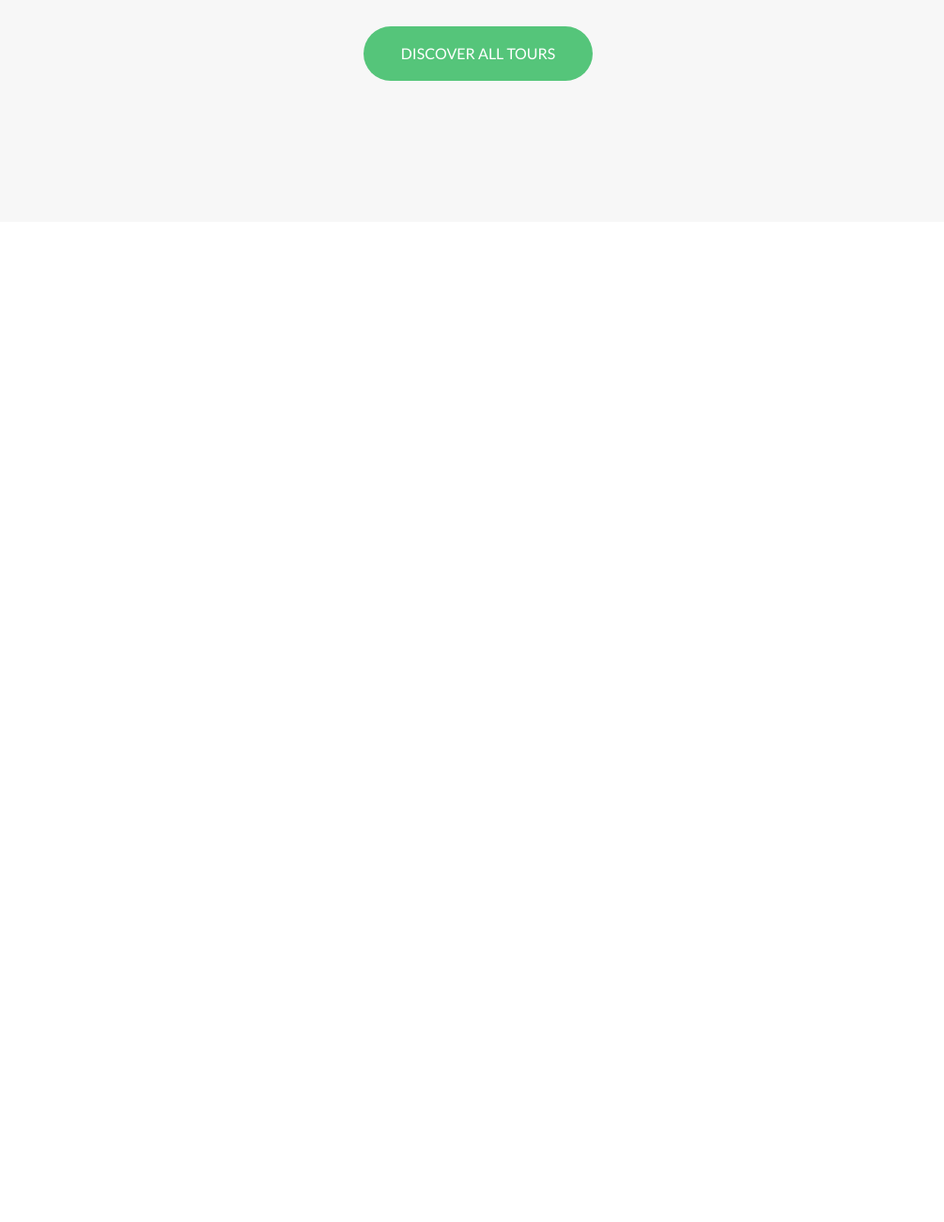
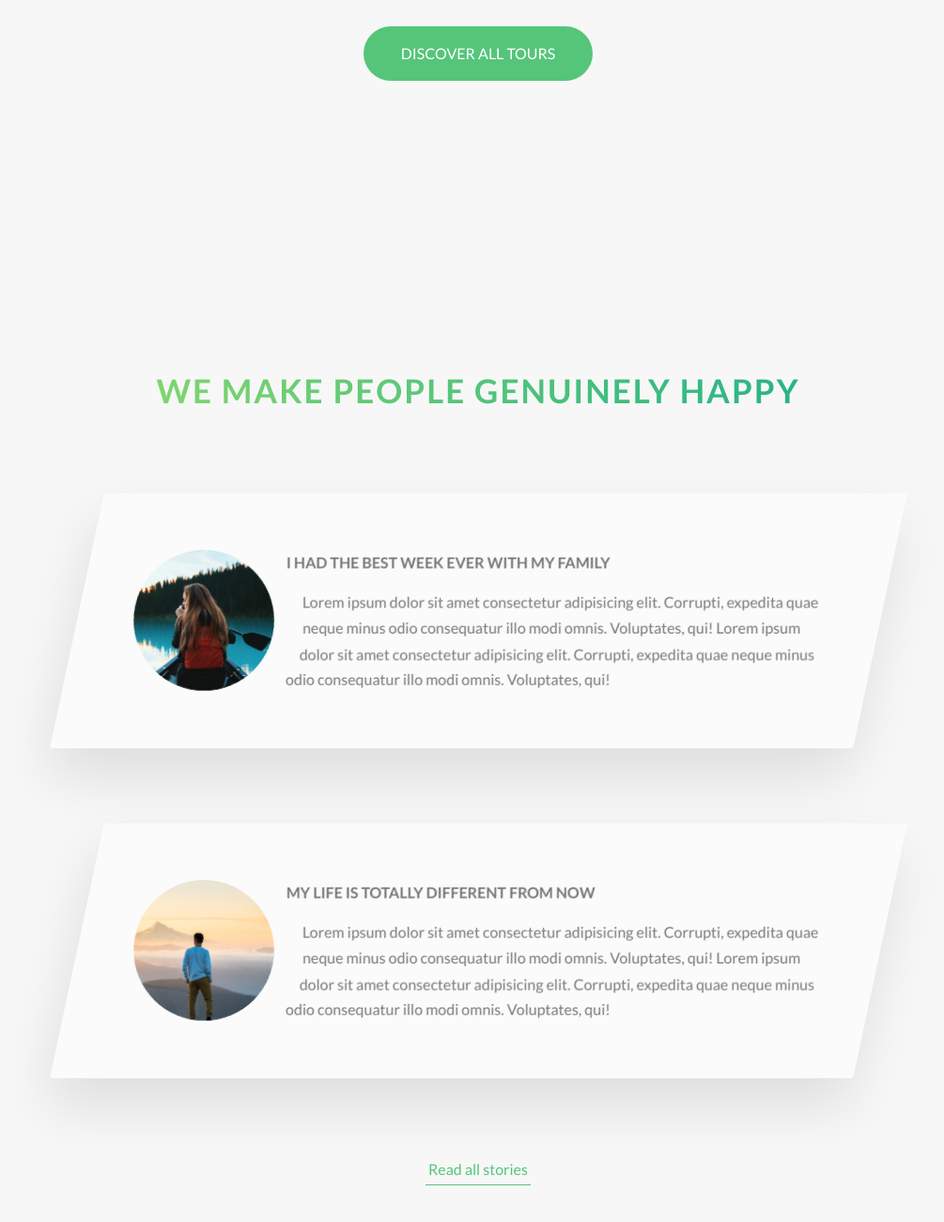
Before and after one commit to Mehul9833/Natours-Landing-Page, a plain HTML site: page index.html in a window 1280 px wide. Shown: the part 3119-4419 px from the top of the page at 94% size, without its empty margins (131-1136 px from the left). Before the commit the page ends 3385 px from the top, so only its background shows below. Drawn offline with Linux system fonts and the light colour scheme; files whose address does not match are found by name.

Commit message:
added testimonials section

```diff
--- a/index.html
+++ b/index.html
@@ -244,6 +244,59 @@
 			</div>
 		</section>
 
+		<!-- Section stories -->
+
+		<section class="section-stories">
+			<div class="u-center-text u-margin-bottom-big">
+				<h2 class="heading-secondary">We make people genuinely happy</h2>
+			</div>
+
+			<div class="row">
+				<div class="story">
+					<figure class="story__shape">
+						<img src="img/nat-8.jpg" alt="On a tour" class="story__image" />
+						<figcaption class="story__caption">Mary Smith</figcaption>
+					</figure>
+					<div class="story__text">
+						<h3 class="heading-tertiary u-margin-bottom-small">
+							I had the best week ever with my family
+						</h3>
+						<p>
+							Lorem ipsum dolor sit amet consectetur adipisicing elit. Corrupti,
+							expedita quae neque minus odio consequatur illo modi omnis.
+							Voluptates, qui! Lorem ipsum dolor sit amet consectetur
+							adipisicing elit. Corrupti, expedita quae neque minus odio
+							consequatur illo modi omnis. Voluptates, qui!
+						</p>
+					</div>
+				</div>
+			</div>
+
+			<div class="row">
+				<div class="story">
+					<figure class="story__shape">
+						<img src="img/nat-9.jpg" alt="On a tour" class="story__image" />
+						<figcaption class="story__caption">Jary Wilson</figcaption>
+					</figure>
+					<div class="story__text">
+						<h3 class="heading-tertiary u-margin-bottom-small">
+							My life is totally different from now
+						</h3>
+						<p>
+							Lorem ipsum dolor sit amet consectetur adipisicing elit. Corrupti,
+							expedita quae neque minus odio consequatur illo modi omnis.
+							Voluptates, qui! Lorem ipsum dolor sit amet consectetur
+							adipisicing elit. Corrupti, expedita quae neque minus odio
+							consequatur illo modi omnis. Voluptates, qui!
+						</p>
+					</div>
+				</div>
+			</div>
+			<div class="row u-center-text">
+				<a href="#section-tours" class="btn-text">Read all stories</a>
+			</div>
+		</section>
+
 		<!-- <section class="grid-test">
 			<div class="row">
 				<div class="col-1-of-2">Col 1 of 2</div>
--- a/sass/components/_card.scss
+++ b/sass/components/_card.scss
@@ -12,7 +12,7 @@
 		top: 0;
 		left: 0;
 		width: 100%;
-		// backface-visibility: hidden;
+		backface-visibility: hidden;
 		border-radius: 3px;
 		overflow: hidden;
 		box-shadow: 0 1.5rem 4rem rgba($color-black, 0.15);
--- /dev/null
+++ b/sass/components/_story.scss
@@ -0,0 +1,64 @@
+.story {
+	width: 75%;
+	margin: 0 auto;
+	box-shadow: 0 3rem 6rem rgba($color-black, 0.1);
+	background-color: rgba($color-white, 0.6);
+	border-radius: 3px;
+	padding: 6rem;
+	padding-left: 9rem;
+	font-size: $default-font-size;
+	transform: skewX(-12deg);
+
+	&__shape {
+		width: 15rem;
+		height: 15rem;
+		float: left;
+		transform: translateX(-3rem) skewX(12deg);
+		position: relative;
+		overflow: hidden;
+		border-radius: 50%;
+
+		@supports (clip-path: polygon(0 0)) or (-webkit-clip-path: polygon(0 0)) {
+			-webkit-clip-path: circle(50% at 50% 50%);
+			clip-path: circle(50% at 50% 50%);
+			-webkit-shape-outside: circle(50% at 50% 50%);
+			shape-outside: circle(50% at 50% 50%);
+			border-radius: none;
+		}
+	}
+
+	&__image {
+		height: 100%;
+		transform: translateX(-4rem) scale(1.4);
+		backface-visibility: hidden;
+		transition: all 0.5s;
+	}
+
+	&__text {
+		transform: skewX(12deg);
+	}
+
+	&__caption {
+		position: absolute;
+		top: 50%;
+		left: 50%;
+		transform: translate(-50%, 20%);
+		color: $color-white;
+		text-transform: uppercase;
+		font-size: 1.7rem;
+		text-align: center;
+		opacity: 0;
+		transition: all 0.5s;
+		backface-visibility: hidden;
+	}
+
+	&:hover &__caption {
+		opacity: 1;
+		transform: translate(-50%, -50%);
+	}
+
+	&:hover &__image {
+		transform: translateX(-4rem) scale(1);
+		filter: blur(3px) brightness(80%);
+	}
+}
--- a/sass/main.scss
+++ b/sass/main.scss
@@ -15,3 +15,4 @@
 @import "components/composition";
 @import "components/feature-box";
 @import "components/card";
+@import "components/story";
--- a/sass/pages/_home.scss
+++ b/sass/pages/_home.scss
@@ -25,3 +25,8 @@
 	padding: 25rem 0 15rem 0;
 	margin-top: -10rem;
 }
+
+.section-stories {
+	padding: 15rem 0;
+	background-color: $color-gray-light-1;
+}
```
Also changed, not shown: css/main.css, 1 other file.
